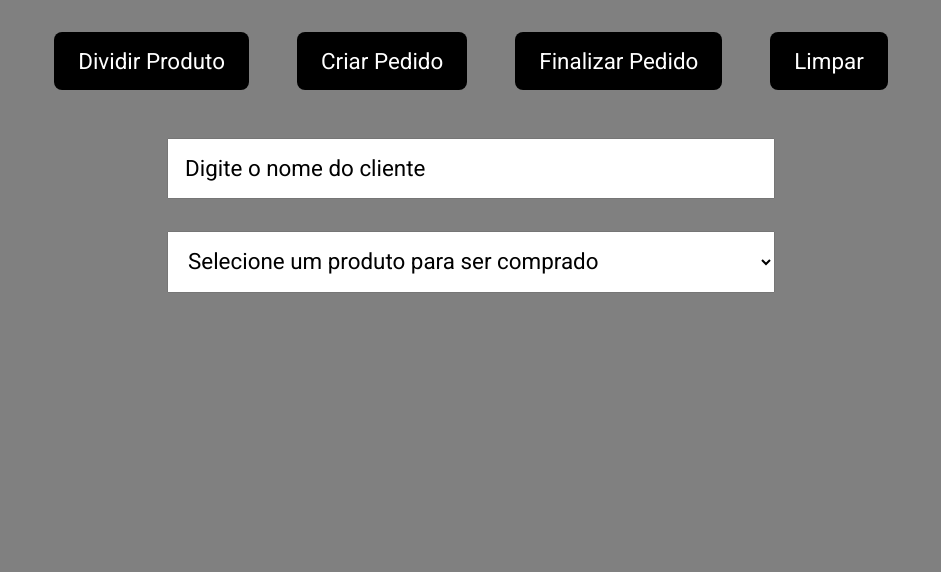
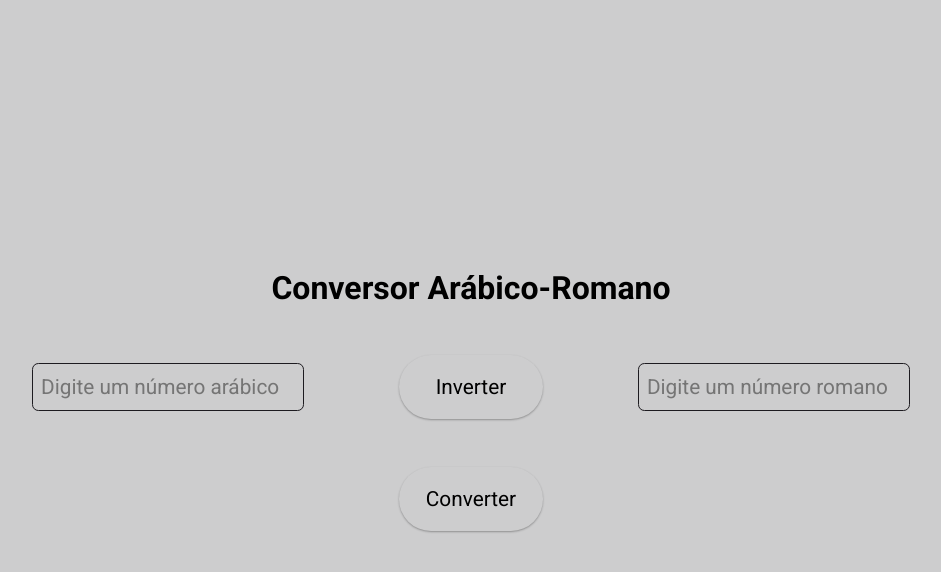
Before and after one commit to DavidGaleno/desafios, a React (Vite) app: page / in a window 1280 px wide. Shown: the top 572 px of the page, without its empty margins (169-1110 px from the left). Built offline with nearby package versions, Linux system fonts and the light colour scheme.

Commit message:
feat-pronto

```diff
--- a/src/App.tsx
+++ b/src/App.tsx
@@ -5,7 +5,7 @@ import { ConversorNumero } from './components/ConversorNumeros/ConversorNumeros'
 function App() {
 
   return (
-    <CalculadoraPedido />
+    <ConversorNumero/>
   )
 }
 
--- a/src/components/CalculadorPedido/components/Option/index.tsx
+++ b/src/components/CalculadorPedido/components/Option/index.tsx
@@ -1,10 +1,9 @@
 import styles from './styles.module.css'
 interface Props {
     text: string
-    index: number
 }
-export const Option = ({ index, text }: Props) => {
+export const Option = ({ text }: Props) => {
     return (
-        <option key={index} className={styles.produto}>{text}</option>
+        <option className={styles.produto}>{text}</option>
     )
 }
--- a/src/components/CalculadorPedido/components/Select/index.tsx
+++ b/src/components/CalculadorPedido/components/Select/index.tsx
@@ -10,7 +10,7 @@ export const Select = ({ value, options, onChange }: Props) => {
     return (
         <select className={styles.produtos} onChange={(e) => onChange(e)} value={value} name="" id="" required>
             <option value="">Selecione um produto para ser comprado</option>
-            {options.map((produto: IProduto, index: number) => (<Option index={index} text={produto.nome} />))}
+            {options.map((produto: IProduto, index: number) => (<Option key={index} text={produto.nome} />))}
         </select>
     )
 }
--- /dev/null
+++ b/src/components/ConversorNumeros/Button/index.tsx
@@ -0,0 +1,11 @@
+import styles from './styles.module.css'
+interface Props {
+    onClick: () => void
+    text: string
+}
+export const Button = ({ onClick, text }: Props) => {
+    return (
+        <button onClick={() => onClick()} className={styles.conversor}>{text}</button>
+
+    )
+}
--- /dev/null
+++ b/src/components/ConversorNumeros/Button/styles.module.css
@@ -0,0 +1,18 @@
+.conversor {
+    background: #cdcdce;
+    color: black;
+    border: 0;
+    height: 4rem;
+    width: 9rem;
+    font-size: 1.3rem;
+    border-radius: 10rem;
+    box-shadow: 0px 1px 3px 1px #00000026;
+    box-shadow: 0px 1px 2px 0px #0000004D;
+    cursor: pointer;
+    transition: .2s;
+}
+.conversor:hover{
+    transform: scale(1.1);
+    box-shadow: 0px 2px 6px 2px #00000026;
+    box-shadow: 0px 1px 2px 0px #0000004D;
+}
--- a/src/components/ConversorNumeros/ConversorNumeros/index.tsx
+++ b/src/components/ConversorNumeros/ConversorNumeros/index.tsx
@@ -1,5 +1,8 @@
 import { ChangeEvent, useState } from 'react'
 import styles from './styles.module.css'
+import { Input } from '../Input'
+import { Button } from '../Button'
+import { Title } from '../Title'
 
 const numerosRomanosEmArabicos: Record<string, number> = {
     I: 1,
@@ -168,33 +171,32 @@ export const ConversorNumero = () => {
     return (
         <div className={styles.container}>
             <div className={styles.conversorContainer}>
-                <h1 className={styles.title}>Conversor Arábico-Romano</h1>
+                <Title text="Conversor Arábico-Romano" />
                 {ordem ? <div className={styles.numbers}>
-                    <input value={numeroRomano} type="text" className={styles.numero} onChange={(e) => {
+                    <Input type="text" value={numeroRomano} onChange={(e) => {
                         trocarValor(e)
                         validarNumeroRomano(e)
-                    }} name="numeroRomano" id="numeroRomano" placeholder='Digite um número romano' />
-                    <button onClick={() => setOrdem(!ordem)} className={styles.conversor}>Inverter</button>
-                    <input value={numeroArabico} type="number" className={styles.numero} name="numeroArabico" id="numeroArabico" placeholder='Digite um número arábico' onChange={(e) => {
+                    }} placeholder='Digite um número romano' />
+                    <Button onClick={() => setOrdem(!ordem)} text='Inverter' />
+                    <Input type="number" value={numeroArabico} onChange={(e) => {
+                        trocarValor(e)
                         validarNumeroArabico(e)
-                        trocarValor(e)
-                    }} />
+                    }} placeholder='Digite um número arábico' />
                 </div>
                     :
                     <div className={styles.numbers}>
-                        <input value={numeroArabico} type="number" className={styles.numero} name="numeroArabico" id="numeroArabico" placeholder='Digite um número arábico' onChange={(e) => {
+                        <Input type="number" value={numeroArabico} onChange={(e) => {
+                            trocarValor(e)
                             validarNumeroArabico(e)
-                            trocarValor(e)
-                        }} />
-                        <button onClick={() => setOrdem(!ordem)} className={styles.conversor}>Inverter</button>
-                        <input value={numeroRomano} type="text" onChange={(e) => {
+                        }} placeholder='Digite um número arábico' />
+                        <Button onClick={() => setOrdem(!ordem)} text='Inverter' />
+                        <Input type="text" value={numeroRomano} onChange={(e) => {
                             trocarValor(e)
                             validarNumeroRomano(e)
-                        }
-                        } className={styles.numero} name="numeroRomano" id="numeroRomano" placeholder='Digite um número romano' />
+                        }} placeholder='Digite um número romano' />
 
                     </div>}
-                <button onClick={() => converterNumero()} className={styles.conversor}>Converter</button>
+                <Button onClick={() => converterNumero()} text='Converter' />
             </div>
         </div>
     )
--- a/src/components/ConversorNumeros/ConversorNumeros/styles.module.css
+++ b/src/components/ConversorNumeros/ConversorNumeros/styles.module.css
@@ -22,15 +22,7 @@
     text-align: center;
 }
 
-.numero {
-    height: 3rem;
-    width: 17rem;
-    font-size: 1.3rem;
-    padding: .5rem;
-    border: 1px solid #1D1B20;
-    border-radius: .4rem;
-    background: #cdcdce;
-}
+
 
 .numbers {
     width: 100%;
@@ -39,24 +31,6 @@
     align-items: center;
 }
 
-.conversor {
-    background: #cdcdce;
-    color: black;
-    border: 0;
-    height: 4rem;
-    width: 9rem;
-    font-size: 1.3rem;
-    border-radius: 10rem;
-    box-shadow: 0px 1px 3px 1px #00000026;
-    box-shadow: 0px 1px 2px 0px #0000004D;
-    cursor: pointer;
-    transition: .2s;
-}
-.conversor:hover{
-    transform: scale(1.1);
-    box-shadow: 0px 2px 6px 2px #00000026;
-    box-shadow: 0px 1px 2px 0px #0000004D;
-}
 
 @media screen and (max-width:1440px) {
     .conversorContainer{
--- /dev/null
+++ b/src/components/ConversorNumeros/Input/index.tsx
@@ -0,0 +1,14 @@
+import styles from './styles.module.css'
+import { ChangeEvent } from 'react'
+
+interface Props {
+    value: string | number
+    onChange: (e: ChangeEvent<HTMLInputElement>) => void
+    placeholder: string
+    type: string
+}
+export const Input = ({ value, onChange, placeholder, type }: Props) => {
+    return (
+        <input value={value} type={type} className={styles.numero} onChange={(e) => onChange(e)} placeholder={placeholder} />
+    )
+}
--- /dev/null
+++ b/src/components/ConversorNumeros/Input/styles.module.css
@@ -0,0 +1,9 @@
+.numero {
+    height: 3rem;
+    width: 17rem;
+    font-size: 1.3rem;
+    padding: .5rem;
+    border: 1px solid #1D1B20;
+    border-radius: .4rem;
+    background: #cdcdce;
+}
--- /dev/null
+++ b/src/components/ConversorNumeros/Title/index.tsx
@@ -0,0 +1,9 @@
+import styles from './styles.module.css'
+interface Props {
+    text: string
+}
+export const Title = ({ text }: Props) => {
+    return (
+        <h1 className={styles.title}>{text}</h1>
+    )
+}
```
Also changed, not shown: src/components/ConversorNumeros/Title/styles.module.css (added).
